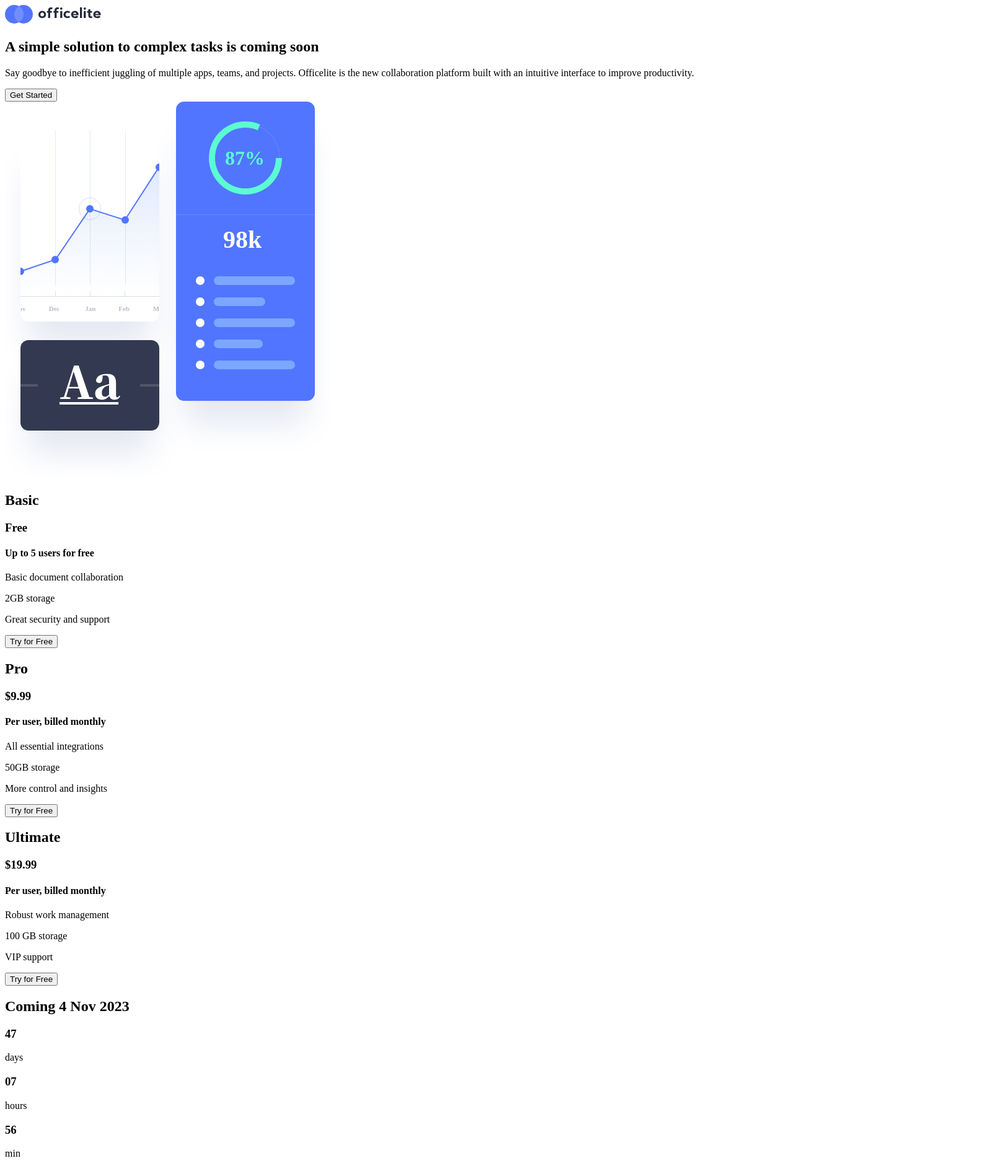
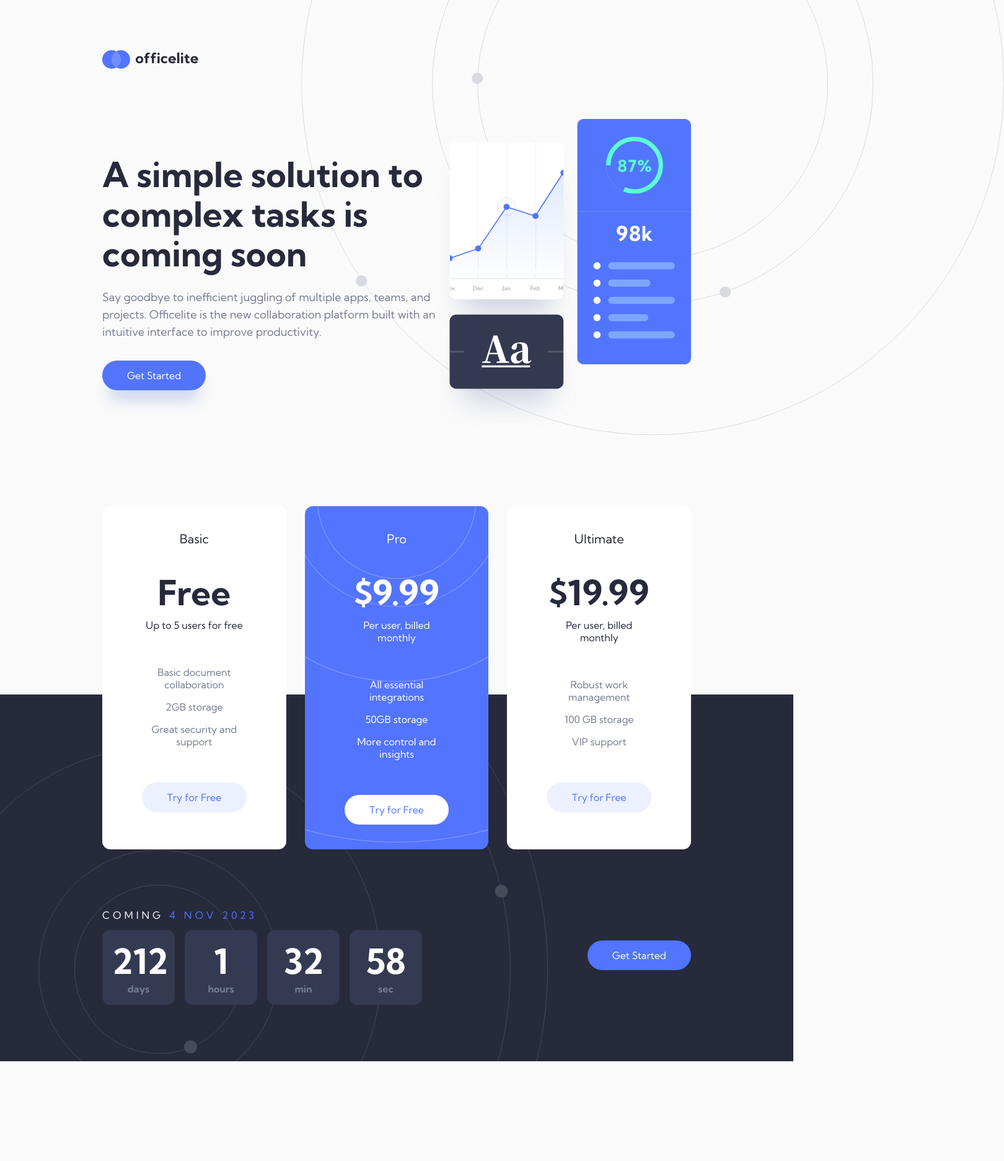
Before and after one commit to ryanoliv/officelite-coming-soon-site, a website: page starter-code/index.html in a window 1280 px wide. Shown: the top 1874 px of the page at 62% size, 1620 px wide, since content can reach past the window. After the commit the page ends 1713 px from the top, so only its background shows below. Drawn offline with Linux system fonts and the light colour scheme.

Commit message:
hero sass and js

```diff
--- a/starter-code/index.html
+++ b/starter-code/index.html
@@ -26,7 +26,7 @@
     <header class="header">
       <div class="container">
         <img
-          src="/starter-code/assets/shared/logo.svg"
+          src="/assets/shared/logo.svg"
           alt="officelite logo"
           class="header__logo"
         />
@@ -34,6 +34,11 @@
     </header>
     <main>
       <section class="hero">
+        <img
+          src="./assets/home/bg-pattern-header.svg"
+          alt="hero background pattern"
+          class="hero__bg-img"
+        />
         <div class="container">
           <div class="hero__content">
             <div class="hero__content--hero">
@@ -46,11 +51,11 @@
                   and projects. Officelite is the new collaboration platform
                   built with an intuitive interface to improve productivity.
                 </p>
-                <button class="btn primary">Get Started</button>
+                <button class="btn primary shadow">Get Started</button>
               </div>
               <div class="hero__content--img">
                 <img
-                  src="/starter-code/assets/home/illustration-charts.svg"
+                  src="assets/home/illustration-charts-cropped.svg"
                   alt="hero illustration"
                   class="hero__content--img--illustration"
                 />
@@ -76,7 +81,12 @@
                 </div>
                 <button class="btn secondary">Try for Free</button>
               </div>
-              <div class="hero__content--pricing__card">
+              <div class="hero__content--pricing__card card-invert">
+                <img
+                  src="./assets/home/bg-pattern-pricing.svg"
+                  alt="pricing background pattern"
+                  class="hero__content--pricing__card--bg"
+                />
                 <div class="hero__content--pricing__card__plan">
                   <h2 class="hero__content--pricing__card__plan__type">Pro</h2>
                   <h3 class="hero__content--pricing__card__plan__price">
@@ -86,7 +96,7 @@
                     Per user, billed monthly
                   </h4>
                 </div>
-                <div class="hero__content--pricing__card__features">
+                <div class="hero__content--pricing__card__features lighter">
                   <p>All essential integrations</p>
                   <p>50GB storage</p>
                   <p>More control and insights</p>
@@ -117,6 +127,11 @@
         </div>
       </section>
       <section class="countdown">
+        <img
+          class="countdown__bg-pattern"
+          src="./assets/home/bg-pattern-footer.svg"
+          alt="footer background pattern"
+        />
         <div class="container">
           <div class="countdown__container">
             <div class="countdown__timer">
@@ -126,7 +141,8 @@
               <div class="countdown__timer--countdown">
                 <div class="countdown__timer--countdown--number-container">
                   <h3
-                    class="countdown__timer--countdown--number-container--number days"
+                    class="countdown__timer--countdown--number-container--number"
+                    id="days"
                   >
                     47
                   </h3>
@@ -138,7 +154,8 @@
                 </div>
                 <div class="countdown__timer--countdown--number-container">
                   <h3
-                    class="countdown__timer--countdown--number-container--number hours"
+                    class="countdown__timer--countdown--number-container--number"
+                    id="hours"
                   >
                     07
                   </h3>
@@ -150,7 +167,8 @@
                 </div>
                 <div class="countdown__timer--countdown--number-container">
                   <h3
-                    class="countdown__timer--countdown--number-container--number min"
+                    class="countdown__timer--countdown--number-container--number"
+                    id="min"
                   >
                     56
                   </h3>
@@ -162,7 +180,8 @@
                 </div>
                 <div class="countdown__timer--countdown--number-container">
                   <h3
-                    class="countdown__timer--countdown--number-container--number sec"
+                    class="countdown__timer--countdown--number-container--number"
+                    id="sec"
                   >
                     07
                   </h3>
@@ -179,5 +198,31 @@
         </div>
       </section>
     </main>
+    <script>
+      const countDownDate = new Date("November 4, 2023 11:00:00").getTime();
+
+      const x = setInterval(function () {
+        const now = new Date().getTime();
+
+        const distance = countDownDate - now;
+
+        const days = Math.floor(distance / (1000 * 60 * 60 * 24));
+        const hours = Math.floor(
+          (distance % (1000 * 60 * 60 * 24)) / (1000 * 60 * 60)
+        );
+        const mins = Math.floor((distance % (1000 * 60 * 60)) / (1000 * 60));
+        const sec = Math.floor((distance % (1000 * 60)) / 1000);
+
+        const daysEl = document.getElementById("days");
+        const hoursEl = document.getElementById("hours");
+        const minsEl = document.getElementById("min");
+        const secEl = document.getElementById("sec");
+
+        daysEl.innerText = days;
+        hoursEl.innerHTML = hours;
+        minsEl.innerHTML = mins;
+        secEl.innerHTML = sec;
+      });
+    </script>
   </body>
 </html>
--- /dev/null
+++ b/starter-code/sass/_base.scss
@@ -0,0 +1,304 @@
+/* -------------------- */
+/*        RESET         */
+/* -------------------- */
+
+*::before,
+*::after {
+  box-sizing: border-box;
+  margin: 0;
+  padding: 0;
+}
+
+body,
+h1,
+h2,
+h3,
+h4,
+h5,
+p,
+figure,
+picture {
+  margin: 0;
+}
+
+h1,
+h2,
+h3,
+h4,
+h5,
+h6,
+p {
+  font-weight: 400;
+}
+
+ul,
+ol {
+  list-style: none;
+  padding: 0;
+  margin: 0;
+}
+
+img,
+picture {
+  max-width: 100%;
+  display: block;
+}
+
+input,
+button,
+textarea,
+select {
+  font: inherit;
+}
+
+a {
+  text-decoration: none;
+  color: inherit;
+}
+
+/* -------------------- */
+/*     VARIABLES        */
+/* -------------------- */
+:root {
+  --clr-primary: hsl(229, 22%, 19%);
+  --clr-primary-hover: hsl(228, 22%, 26%);
+  --clr-secondary: hsl(228, 100%, 66%);
+  --clr-secondary-hover: hsl(228, 100%, 75%);
+  --clr-secondary-hover-hsl: 228, 100%, 75%;
+  --clr-tertiary: hsl(227, 13%, 52%);
+  --clr-error: hsl(0, 83%, 65%);
+
+  --clr-neutral-white: hsl(0, 0%, 100%);
+  --clr-neutral-off-white: hsl(0, 0%, 98%);
+
+  --font-family-s: "Kumbh Sans", sans-serif;
+  --font-weight-regular: 400;
+  --font-weight-bold: 700;
+
+  --font-size-s: 1rem;
+  --font-size-m: 1.125rem;
+  --font-size-l: 1.25rem;
+  --font-size-xl: 3.5rem;
+
+  --line-height-s: 28px;
+  --line-height-m: 48px;
+  --line-height-l: 64px;
+
+  --letters-spacing-1: 5px;
+}
+
+body {
+  color: var(--clr-primary);
+  background-color: var(--clr-neutral-off-white);
+  font-family: var(--font-family-s);
+  overflow-x: hidden;
+}
+
+.container {
+  padding-inline: 10.3125rem;
+
+  @media (max-width: 768px) {
+    padding-inline: 2.4375rem;
+  }
+
+  @media (max-width: 500px) {
+    padding-inline: 1.4375rem;
+  }
+}
+
+.shadow {
+  box-shadow: 0 25px 25px -10px hsla(227, 52%, 50%, 0.25);
+}
+
+.card-invert {
+  color: var(--clr-neutral-white) !important;
+  background-color: var(--clr-secondary) !important;
+}
+
+.lighter {
+  color: var(--clr-neutral-white) !important;
+}
+
+.header {
+  padding-block: 5.0625rem;
+  display: flex;
+  justify-content: flex-start;
+
+  img {
+    text-align: left;
+  }
+
+  @media (max-width: 768px) {
+    padding-block: 4.5rem;
+  }
+
+  @media (max-width: 500px) {
+    padding-inline: 2.875rem;
+  }
+}
+
+.hero {
+  min-height: calc(122vh - 192px);
+  position: relative;
+
+  &__bg-img {
+    position: absolute;
+    top: 0;
+    right: 0;
+    transform: translate(30%, -55%);
+    z-index: -1;
+  }
+
+  &__content {
+    &--hero {
+      display: flex;
+      justify-content: space-between;
+      align-items: center;
+      margin-bottom: 8rem;
+    }
+
+    &--text {
+      display: flex;
+      flex-direction: column;
+      align-items: flex-start;
+      gap: 1.5rem;
+      max-width: 540px;
+
+      &--title {
+        font-size: var(--font-size-xl);
+        font-weight: var(--font-weight-bold);
+        line-height: var(--line-height-l);
+      }
+
+      &--description {
+        color: var(--clr-tertiary);
+        line-height: var(--line-height-s);
+        font-size: var(--font-size-m);
+        margin-bottom: 0.5rem;
+      }
+    }
+
+    &--pricing {
+      display: flex;
+      gap: 1.875rem;
+      margin-bottom: -250px;
+      position: relative;
+      z-index: 5;
+
+      &__card {
+        padding: 2.5rem 4rem;
+        background-color: var(--clr-neutral-white);
+        display: flex;
+        flex-direction: column;
+        gap: 3.5rem;
+        border-radius: 0.8125rem;
+        width: 350px;
+        position: relative;
+        overflow: hidden;
+
+        &--bg {
+          position: absolute;
+          top: -102%;
+          right: 0;
+          z-index: 1;
+          height: 200%;
+          width: 200%;
+          object-fit: cover;
+        }
+
+        &__plan,
+        &__features {
+          display: flex;
+          flex-direction: column;
+        }
+
+        &__plan {
+          gap: 0.5rem;
+          text-align: center;
+
+          &__type {
+            font-size: var(--font-size-l);
+            margin-bottom: 2rem;
+          }
+
+          &__price {
+            font-size: var(--font-size-xl);
+            font-weight: var(--font-weight-bold);
+          }
+        }
+
+        &__features {
+          gap: 1rem;
+          text-align: center;
+          color: var(--clr-tertiary);
+        }
+      }
+    }
+  }
+}
+
+.countdown {
+  background-color: var(--clr-primary);
+  color: var(--clr-neutral-white);
+  padding-top: 250px;
+  position: relative;
+  overflow: hidden;
+
+  &__bg-pattern {
+    position: absolute;
+    top: -75%;
+    left: -30%;
+    width: 300%;
+    height: 300%;
+    object-fit: cover;
+  }
+
+  &__container {
+    display: flex;
+    justify-content: space-between;
+    align-items: center;
+    position: relative;
+    z-index: 5;
+  }
+
+  &__timer {
+    margin-top: 5.125rem;
+    margin-bottom: 5.6875rem;
+    display: flex;
+    flex-direction: column;
+
+    &--title {
+      line-height: var(--line-height-m);
+      text-transform: uppercase;
+      font-size: var(--font-size-s);
+      letter-spacing: var(--letters-spacing-1);
+
+      span {
+        color: var(--clr-secondary);
+      }
+    }
+
+    &--countdown {
+      display: flex;
+      gap: 1rem;
+
+      &--number-container {
+        padding: 1rem;
+        background-color: var(--clr-primary-hover);
+        border-radius: 0.8125rem;
+        text-align: center;
+        width: 85px;
+
+        &--number {
+          font-size: var(--font-size-xl);
+          font-weight: var(--font-weight-bold);
+        }
+
+        &--text {
+          color: var(--clr-tertiary);
+          font-weight: var(--font-weight-bold);
+        }
+      }
+    }
+  }
+}
--- /dev/null
+++ b/starter-code/sass/_components.scss
@@ -0,0 +1,37 @@
+.btn {
+  padding: 0.875em 2.5em;
+  border: none;
+  border-radius: 1.75rem;
+  font-size: var(--font-size-s);
+  cursor: pointer;
+  transition: all 0.3s ease;
+  position: relative;
+  z-index: 10;
+
+  &.primary {
+    color: var(--clr-neutral-white);
+    background-color: var(--clr-secondary);
+
+    &:hover {
+      background-color: var(--clr-secondary-hover);
+    }
+  }
+
+  &.secondary {
+    color: var(--clr-secondary);
+    background-color: hsla(var(--clr-secondary-hover-hsl), 0.15);
+
+    &:hover {
+      background-color: hsla(var(--clr-secondary-hover-hsl), 0.25);
+    }
+  }
+
+  &.tertiary {
+    color: var(--clr-secondary);
+    background-color: var(--clr-neutral-white);
+
+    &:hover {
+      color: var(--clr-secondary-hover);
+    }
+  }
+}
--- /dev/null
+++ b/starter-code/sass/main.scss
@@ -0,0 +1,2 @@
+@import "base";
+@import "components";
```
Also changed, not shown: starter-code/package.json (added, +26 -0 lines), starter-code/assets/home/illustration-charts-cropped.svg (added), starter-code/css/main.min.css (added), 3 other files.
